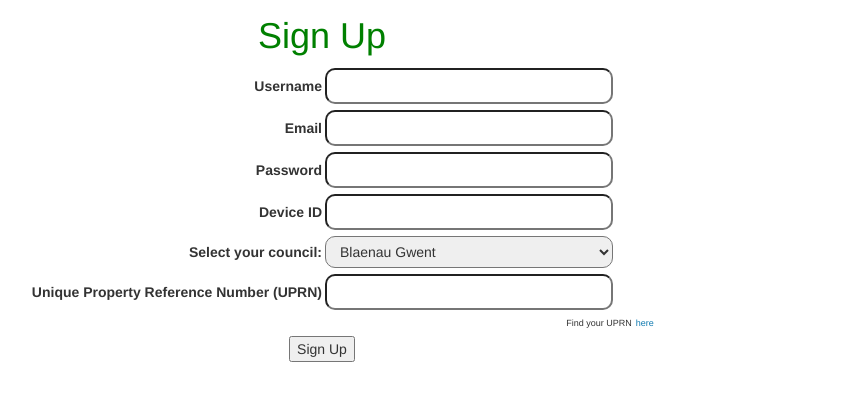
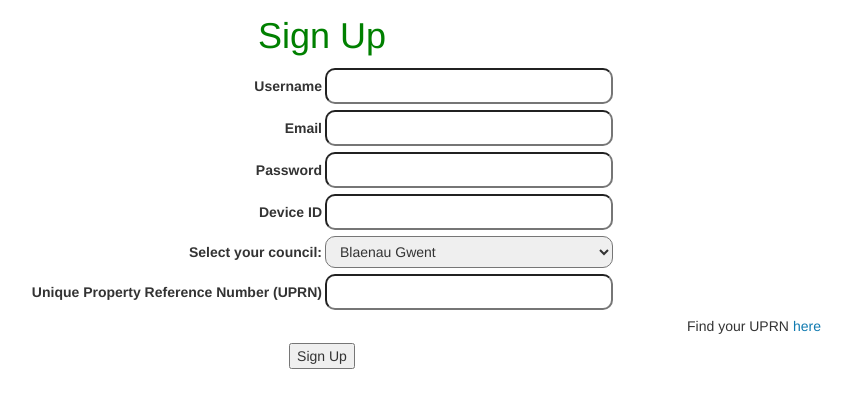
Before and after one commit to IwanIDev/year-2-iot-project, a Flask app: page / in a window 1280 px wide; the page is wider, and only the part inside the window is pictured. Shown: the part 262-670 px from the top of that part, without its empty margins (318-1170 px from the left). Run offline with Flask 3, Linux system fonts and the light colour scheme; some libraries are stand-ins or nearby versions.

Commit message:
Moved UPRN around

```diff
--- a/web-app/templates/home.html
+++ b/web-app/templates/home.html
@@ -48,9 +48,11 @@
 
         .hint {
             display: block;
-            font-size: 0.9rem;
+            width: 50%;
             margin-top: 4px;
-            margin-left: 0;
+            margin-left: 50%;
+            font-size: inherit;
+            line-height: 1.4;
         }
 
         .hint a {
```
